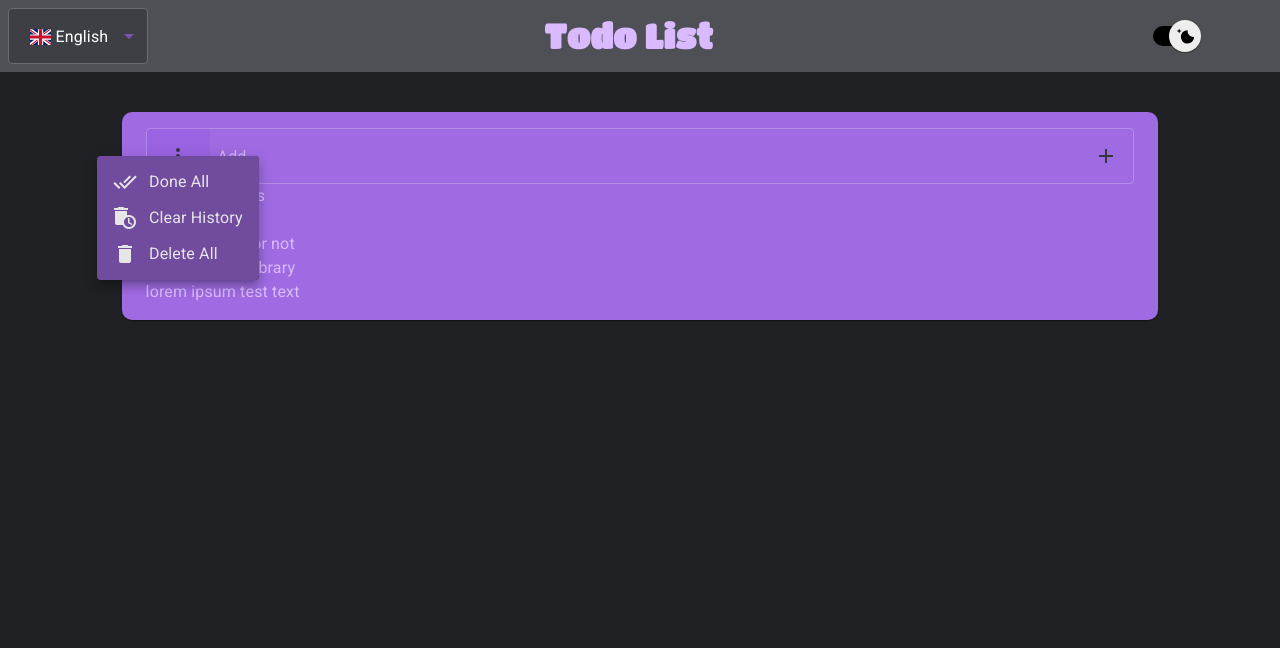
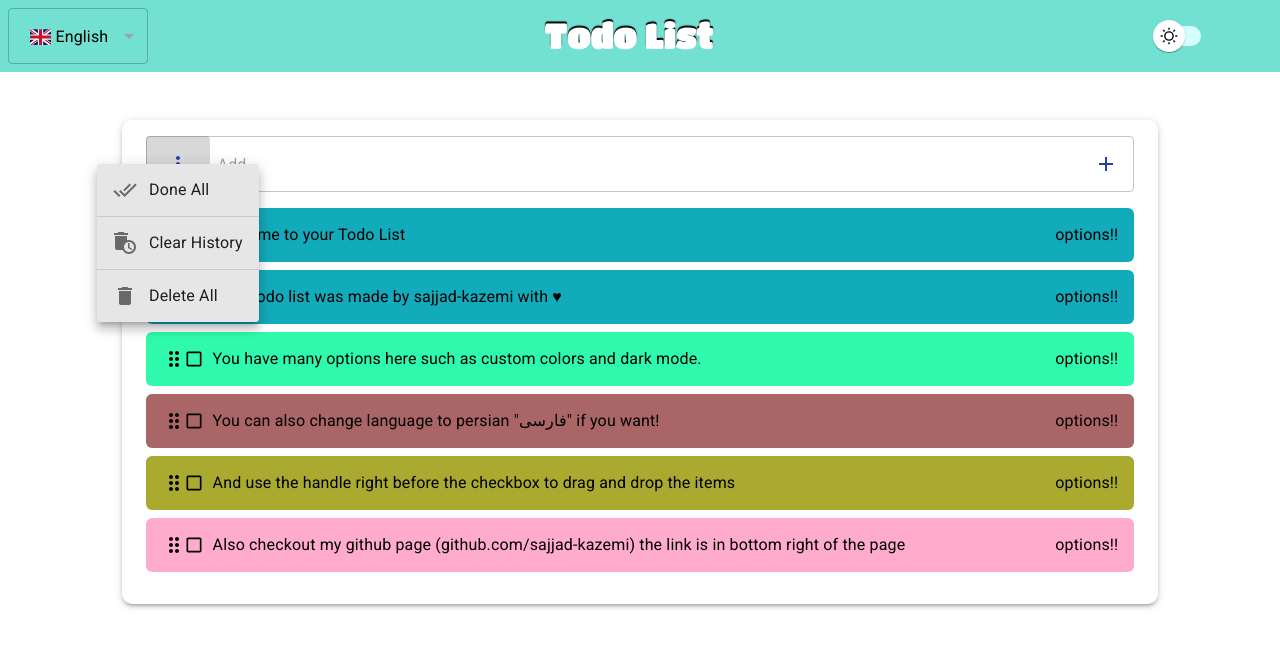
Before and after one commit to sajjad-kazemi/TodoList, a React (Create React App) app: page / in a window 1280 px wide. Both pictures are taken after a click on the button 177 px from the left and 156 px from the top of the page. Shown: the top 648 px of the page. Built offline with nearby package versions, Linux system fonts and the light colour scheme; a web font is replaced by a local one.

Commit message:
dnd done actions left

```diff
--- a/src/App.js
+++ b/src/App.js
@@ -5,7 +5,7 @@ import {Container} from '@mui/material'
 import useLocalstorage from './hooks/useLocalstorage'
 import {useEffect, Suspense} from 'react'
 import {useDispatch} from 'react-redux'
-import {getTodoList} from './features/infoSlice/infoSlice'
+import {fetchTodoList} from './features/infoSlice/infoSlice'
 import i18n from 'i18next'
 import { initReactI18next } from 'react-i18next'
 import LanguageDetector from 'i18next-browser-languagedetector'
@@ -72,6 +72,13 @@ const theme ={
         switchbg:'#d4fffe',
         switchthumb:'#ffffff',
         switchicon:'rgb(0,0,0)'
+      },
+      colorList:{
+        1:'#11abbb',
+        2:'#2ffaab',
+        3:'#aa6666',
+        4:'#aaaa31',
+        5:'#ffaccc'
       }
     }
   }),
@@ -102,6 +109,13 @@ const theme ={
         switchbg:'#000',
         switchthumb:'#eee',
         switchicon:'rgb(0,0,0)'
+      },
+      colorList:{
+        1:'#11abbb',
+        2:'#2ffaab',
+        3:'#aa6666',
+        4:'#aaaa31',
+        5:'#ffaccc'
       }
     }
   })
@@ -121,15 +135,21 @@ export const languages = [
   }
 ]
 function App() {
-  const [localTheme,setLocalTheme] = useLocalstorage('theme','dark')
+  const [localTheme,setLocalTheme] = useLocalstorage('theme','light')
   const dispatch = useDispatch()
   useEffect(()=>{
-    dispatch(getTodoList())
+    let isMounted = true
+    if(isMounted){
+      dispatch(fetchTodoList())
+    }
+    return () => {
+      isMounted = false;
+    }
   },[dispatch])
   return (
     <Suspense fallback={<Container fixed sx={{width:'100vw',height:'100vh'}}><Loading/></Container>}>
-      <ThemeProvider theme={theme[localTheme]}>
-      <Box component='main' sx={{bgcolor:(localTheme === 'dark'&& 'primary.secondary')|| 'secondary.secondary',minHeight:'100vh'}}>
+      <ThemeProvider theme={theme[localTheme]||'dark'}>
+      <Box component='main' sx={{bgcolor:(localTheme === 'dark' && 'primary.main') || 'secondary.secondary',minHeight:'100vh'}}>
         <Navbar setTheme={setLocalTheme} Theme={localTheme}/>
         <Body/>
       </Box>
--- a/src/components/Body/Body.js
+++ b/src/components/Body/Body.js
@@ -1,5 +1,5 @@
 import { useTranslation } from "react-i18next";
-import {useState} from 'react'
+import { useState } from "react";
 import {
   Button,
   Container,
@@ -9,16 +9,16 @@ import {
   Menu as MuiMenu,
   MenuItem,
   ListItemText,
-  ListItemIcon
+  ListItemIcon,
+  Divider,
 } from "@mui/material";
-import {DoneAll,Delete,AutoDelete} from '@mui/icons-material'
+import { DoneAll, Delete, AutoDelete } from "@mui/icons-material";
 import { MoreVert, Add } from "@mui/icons-material";
-import List from '../List/List'
-
+import List from "../List/List";
 
 function Body() {
-  const Theme = JSON.parse(localStorage.getItem('theme'))
-  const { t } = useTranslation()
+  const Theme = JSON.parse(localStorage.getItem("theme"));
+  const { t } = useTranslation();
   return (
     <Container
       fixed
@@ -30,50 +30,61 @@ function Body() {
         alignItems: "center",
       }}
     >
-        <Paper sx={{ px: 3, py: 2, width: "90%",borderRadius:'10px',
-        bgcolor:((Theme === 'dark' && 'secondary.main') || 'secondary.secondary'),
-        color:((Theme === 'dark' && 'secondary.negative') || 'text.main') }}>
+      <Paper
+        elevation={3}
+        sx={{
+          px: 3,
+          py: 2,
+          mb: 4,
+          mt: 1,
+          width: "90%",
+          borderRadius: "10px",
+          bgcolor:
+            (Theme === "dark" && "secondary.secondary") || "secondary.secondary",
+          color: (Theme === "dark" && "secondary.negative") || "text.main",
+        }}
+      >
         <TextField
           variant="outlined"
-            color='secondary'
+          color="secondary"
           sx={{
             width: "100%",
             px: 0,
-              borderRadius:'6px',
-              textAlign:'auto',
-              '&:hover':{border:'none'},
+            borderRadius: "6px",
+            textAlign: "auto",
+            "&:hover": { border: "none" },
             "& input": { px: 1 },
-              "&>div": { px: 0, alignItems: "stretch"}
+            "&>div": { px: 0, alignItems: "stretch" },
           }}
           placeholder={t("addAction")}
           InputProps={{
             endAdornment: (
-                <IconButton title={t("addAction")} sx={{ alignSelf: "center", mx:1 }}>
+              <IconButton
+                title={t("addAction")}
+                sx={{ alignSelf: "center", mx: 1 }}
+              >
                 <Add color="primary" />
               </IconButton>
             ),
-              startAdornment: (
-                  <Menu Theme={Theme}/>
-              ),
+            startAdornment: <Menu Theme={Theme} />,
           }}
         />
-          <List/>
+        <List />
       </Paper>
     </Container>
   );
 }
 
-
-function Menu({Theme}) {
-  const {t} = useTranslation()
+function Menu({ Theme }) {
+  const { t } = useTranslation();
   const [anchorEl, setAnchorEl] = useState(null);
-  const open = Boolean(anchorEl)
-  const handleOpen = (e)=>{
-    setAnchorEl(e.currentTarget)
-  }
-  const handleClose = ()=>{
-    setAnchorEl(null)
-  }
+  const open = Boolean(anchorEl);
+  const handleOpen = (e) => {
+    setAnchorEl(e.currentTarget);
+  };
+  const handleClose = () => {
+    setAnchorEl(null);
+  };
   return (
     <>
       <Button
@@ -85,52 +96,58 @@ function Menu({Theme}) {
           mx: 0,
           p: 0,
           boxShadow: "none",
-          "&:hover": { bgcolor: (Theme === 'dark' && 'secondary.negative') || "secondary.secondary", boxShadow: "none" },
+          "&:hover": {
+            bgcolor:
+              (Theme === "dark" && "secondary.negative") ||
+              "secondary.secondary",
+            boxShadow: "none",
+          },
         }}
         color="secondary"
         variant="contained"
       >
         <MoreVert color="primary" />
       </Button>
-      <MuiMenu sx={{filter:'brightness(90%)'}} anchorEl={anchorEl} open={open} onClose={handleClose} MenuListProps={{
-        sx:{bgcolor:'secondary.secondary'}
+      <MuiMenu
+        sx={{ filter: "brightness(90%)" }}
+        anchorEl={anchorEl}
+        open={open}
+        onClose={handleClose}
+        MenuListProps={{
+          sx: { bgcolor: "secondary.secondary" },
         }}
         anchorOrigin={{
-        horizontal:'center',
-        vertical:'center'
+          horizontal: "center",
+          vertical: "center",
         }}
         transformOrigin={{
-        vertical:'top',
-        horizontal:'center'
-      }} >
+          vertical: "top",
+          horizontal: "center",
+        }}
+      >
         <MenuItem onClick={handleClose}>
           <ListItemIcon>
-            <DoneAll/>
+            <DoneAll />
           </ListItemIcon>
-          <ListItemText>
-            {t('doneAll')}
-          </ListItemText>
+          <ListItemText>{t("doneAll")}</ListItemText>
         </MenuItem>
+        <Divider />
         <MenuItem onClick={handleClose}>
           <ListItemIcon>
-            <AutoDelete/>
+            <AutoDelete />
           </ListItemIcon>
-          <ListItemText>
-            {t('clearHistory')}
-          </ListItemText>
+          <ListItemText>{t("clearHistory")}</ListItemText>
         </MenuItem>
+        <Divider />
         <MenuItem onClick={handleClose}>
           <ListItemIcon>
-            <Delete/>
+            <Delete />
           </ListItemIcon>
-          <ListItemText>
-            {t('deleteAll')}
-          </ListItemText>
+          <ListItemText>{t("deleteAll")}</ListItemText>
         </MenuItem>
       </MuiMenu>
     </>
   );
 }
 
-
 export default Body;
--- a/src/components/List/List.js
+++ b/src/components/List/List.js
@@ -1,43 +1,118 @@
-import {Box,Typography} from '@mui/material'
-
-const testList = [
-  {
-    id: "1",
-    text: "doing the dishes",
-    done: false,
-  },
-  {
-    id: "2",
-    text: "testing todo list",
-    done: false,
-  },
-  {
-    id: "3",
-    text: "hidden history or not",
-    done: true,
-  },
-  {
-    id: "4",
-    text: "drag and drop library",
-    done: false,
-  },
-  {
-    id: "5",
-    text: "lorem ipsum test text",
-    done: false,
-  },
-];
+import {
+  Box,
+  Typography,
+  List as MuiList,
+  ListItem,
+  Checkbox,
+  FormControlLabel,
+} from "@mui/material";
+import { useDispatch, useSelector } from "react-redux";
+import {
+  getTodoList,
+  localStorageUpdate,
+  changeOrder,
+  deleteTodo,
+} from "../../features/infoSlice/infoSlice";
+import { DragIndicator } from "@mui/icons-material";
+import { useId, useEffect } from "react";
+import { DragDropContext, Droppable, Draggable } from "react-beautiful-dnd";
 
 function List() {
+  const uniqueId = useId();
+  const todoList = useSelector(getTodoList);
+  const dispatch = useDispatch();
+
+  const updateLS = () => {
+    dispatch(localStorageUpdate());
+  };
+
+  const handleRemove = (e) => {
+    const id = 0
+    dispatch(deleteTodo(id))
+  }
+
+  const handleOrderChange = (result) => {
+    if(!result.destination) return
+    const items = [...todoList];
+    const [reorderedItem] = items.splice(result.source.index, 1);
+    items.splice(result.destination.index, 0, reorderedItem);
+    dispatch(changeOrder(items));
+    updateLS();
+  };
+
   return (
-    <>
-      {testList.map(item=>(
-        <Box key={item.id}>
-          {item.text}
-        </Box>
-      ))}
-    </>
-  )
+    <DragDropContext onDragEnd={handleOrderChange}>
+      <Droppable droppableId="TodoList">
+        {(provided) => (
+          <MuiList {...provided.droppableProps} ref={provided.innerRef}>
+            {todoList.map((item, index) => (
+              <Draggable
+                key={item.id}
+                draggableId={String(item.id)}
+                index={index}
+              >
+                {(provided) => (
+                  <Box {...provided.draggableProps} ref={provided.innerRef}>
+                    <ListItem
+                      id={`${uniqueId}-id:${item.id}`}
+                      sx={{
+                        display: "flex",
+                        flexDirection: "row",
+                        justifyContent: "space-between",
+                        borderRadius: "6px",
+                        my: 1,
+                        bgcolor: item.color || "#eee",
+                        color: "text.main",
+                      }}
+                    >
+                      <Box
+                        sx={{
+                          display: "flex",
+                          flexDirection: "row",
+                          alignItems: "center",
+                          justifyContent: "center",
+                        }}
+                      >
+                        <span
+                          style={{ display: "flex" }}
+                          {...provided.dragHandleProps}
+                        >
+                          <DragIndicator
+                            sx={{
+                              justifySelf: "flex-start",
+                              filter: "brightness(90%)",
+                              '&:active , &:hover':{color:'secondary.negative'}
+                            }}
+                          />
+                        </span>
+                        <FormControlLabel
+                          control={
+                            <Checkbox
+                              sx={{ "& svg": { color: "text.main" } }}
+                              disableRipple
+                              color="secondary"
+                              size="small"
+                            />
+                          }
+                          label={
+                            <Typography sx={{ justifySelf: "center" }}>
+                              {item.text}
+                            </Typography>
+                          }
+                        />
+                      </Box>
+                      <Box>options!!</Box>
+                    </ListItem>
+                  </Box>
+                )}
+              </Draggable>
+            ))}
+            {provided.placeholder}
+          </MuiList>
+        )}
+      </Droppable>
+    </DragDropContext>
+  );
 }
 
-export default List
+export default List;
--- a/src/features/infoSlice/infoSlice.js
+++ b/src/features/infoSlice/infoSlice.js
@@ -1,12 +1,51 @@
 import { createSlice, createAsyncThunk } from "@reduxjs/toolkit";
+const welcomeList = [
+  {
+    text:'Welcome to your Todo List',
+    color:'colorList.1',
+    id:1,
+    done:false
+  },
+  {
+    text:'This Todo list was made by sajjad-kazemi with ♥',
+    color:'colorList.1',
+    id:2,
+    done:false
+  },
+  {
+    text:'You have many options here such as custom colors and dark mode.',
+    color:'colorList.2',
+    id:3,
+    done:false
+  },
+  {
+    text:'You can also change language to persian "فارسی" if you want!',
+    color:'colorList.3',
+    id:4,
+    done:false
+  },
+  {
+    text:'And use the handle right before the checkbox to drag and drop the items',
+    color:'colorList.4',
+    id:5,
+    done:false
+  },
+  {
+    text:'Also checkout my github page (github.com/sajjad-kazemi) the link is in bottom right of the page',
+    color:'colorList.5',
+    id:6,
+    done:false
+  }
 
-export const getTodoList = createAsyncThunk(
-  'info/getTodoList',
+]
+
+export const fetchTodoList = createAsyncThunk(
+  'info/fetchTodoList',
   ()=>{
     const TodoList = JSON.parse(localStorage.getItem('todoList'));
-    if(!TodoList) {
-      localStorage.setItem('todoList','[]');
-      return []
+    if(TodoList === null) {
+      localStorage.setItem('todoList',JSON.stringify(welcomeList));
+      return welcomeList
     }
     return TodoList
   }
@@ -24,16 +63,31 @@ const InfoSlice = createSlice({
   initialState,
   reducers:{
     addTodo:(state,{payload})=>{
-      return {...state,todoList:{...state.todoList,payload}}
+      state.todoList.unshift(payload)
+    },
+    deleteTodo:(state,{payload})=>{
+      state.todoList = state.todoList.filter(todo => todo.id !== payload)
+    },
+    changeOrder:(state,{payload})=>{
+      state.todoList = payload
+    },
+    deleteAll:(state)=>{
+      state.todoList = []
+    },
+    clearHistory:(state)=>{
+      state.todoList = state.todoList.filter(todo=> !todo.done)
+    },
+    localStorageUpdate:(state)=>{
+      localStorage.setItem('todoList', JSON.stringify(state.todoList))
     }
   },
   extraReducers:{
-    [getTodoList.fulfilled]:(state,{payload})=>{
-      return {todoList: payload}
+    [fetchTodoList.fulfilled]:(state,{payload})=>{
+      return {...state,todoList: payload}
     }
   }
 })
 
-export const {addTodo} = InfoSlice.actions
-
+export const {addTodo,deleteTodo,changeOrder,deleteAll,clearHistory,localStorageUpdate} = InfoSlice.actions
+export const getTodoList = (store) => store.info.todoList
 export default InfoSlice.reducer
--- a/src/index.js
+++ b/src/index.js
@@ -1,4 +1,3 @@
-import { StrictMode } from "react"
 import ReactDOM from "react-dom/client"
 import App from "./App"
 import store from './features/store'
@@ -8,9 +7,7 @@ import CssBaseline from '@mui/material/CssBaseline'
 import './index.css'
 ReactDOM.createRoot(document.getElementById("root")).render(
   <Provider store={store}>
-    <StrictMode>
     <CssBaseline/>
       <App />
-    </StrictMode>
   </Provider>
 );
```
Lines whose indentation alone changed are shown as unchanged.
